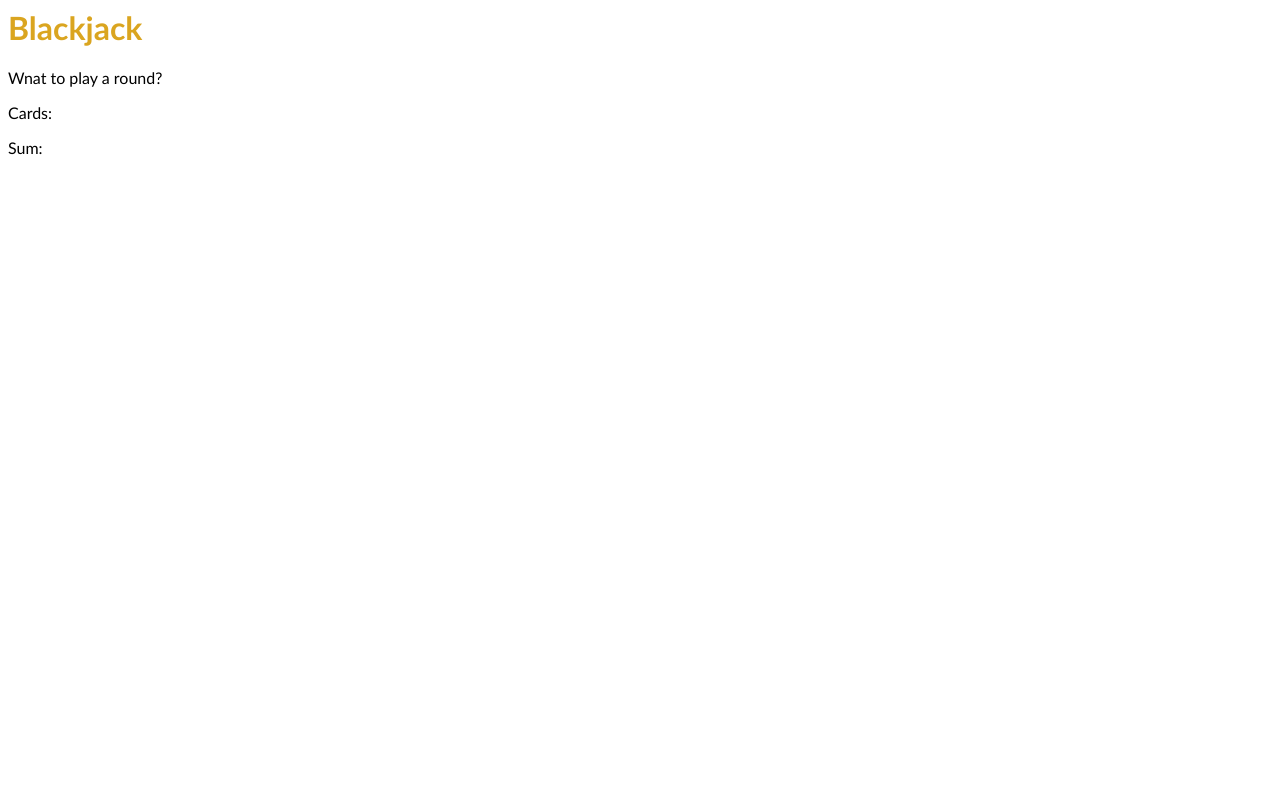
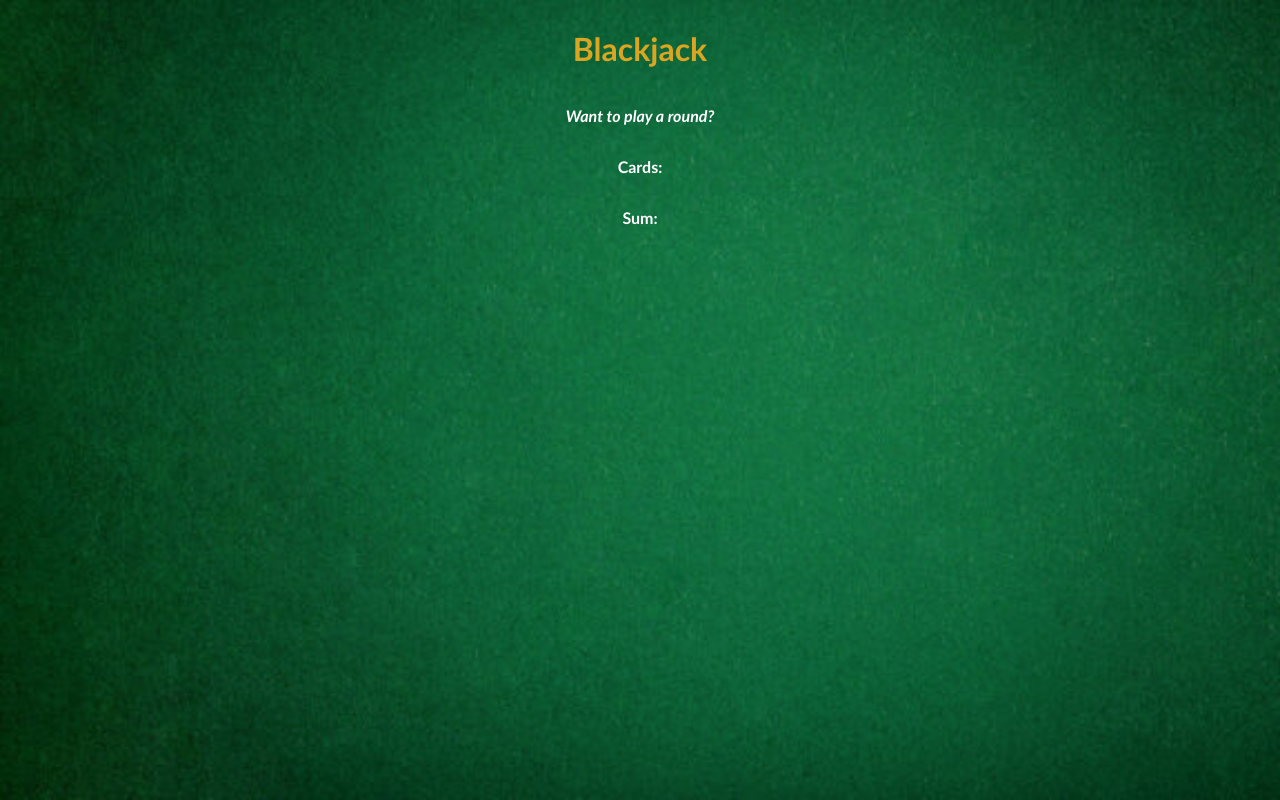
Before and after one commit to ThatCodebyTony/Blackjack-Game, a plain HTML site: page index.html in a window 1280 px wide. Drawn offline with Linux system fonts and the light colour scheme.

Commit message:
font and flex

```diff
--- a/index.css
+++ b/index.css
@@ -4,7 +4,17 @@ body {
     'Lucida Grande',
     'Lucida Sans',
     Arial,
-    sans-serif
+    sans-serif;
+    background-image: url("resources/background.jpg");
+    background-size: cover;
+    /* text-align: center; */
+    color:white;
+    display: flex;
+    justify-content: center;
+    flex-direction: column;
+    align-items: center;
+    font-weight: bold;
+
 
 }
 
@@ -13,5 +23,6 @@ h1 {
 }
 
 #message-el {
+    font-style: italic;
 
 }
--- a/index.html
+++ b/index.html
@@ -6,7 +6,7 @@
     </head>
     <body>
         <h1>Blackjack</h1>
-        <p id='message-el'>Wnat to play a round?</p>
+        <p id='message-el'>Want to play a round?</p>
         <p>Cards:</p>
         <p>Sum:</p>
         <script src="index.js"></script>
```
Also changed, not shown: resources/background.jpg (added).
